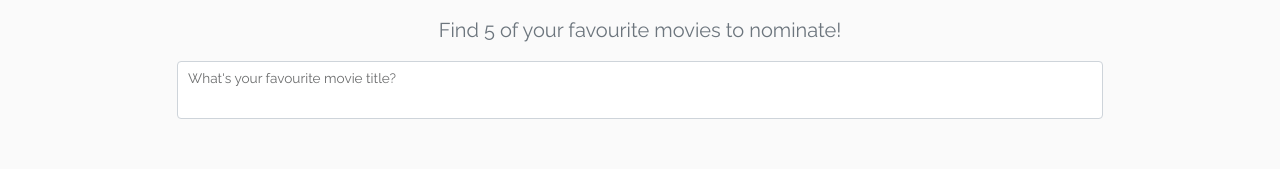
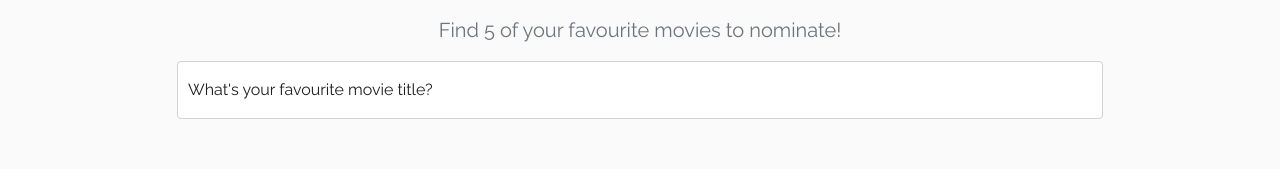
Before and after one commit to mikekang23/just-nominate, a React (Create React App) app: page / in a window 1280 px wide. Shown: the part 145-314 px from the top of the page. Built offline with nearby package versions, Linux system fonts and the light colour scheme; no server answers.

Commit message:
added a few comments, and placeholder of search input to activate placeholder animation

```diff
--- a/src/components/SearchHeader.js
+++ b/src/components/SearchHeader.js
@@ -28,6 +28,7 @@ class SearchHeader extends Component {
               onChange={(e) => onSearchChange(e)}
               value={searchValue}
               ref={this.textInput}
+              placeholder="Good Will Hunting"
             />
             <label>What's your favourite movie title?</label>
           </div>
```
Also changed, not shown: src/components/App.js (+2 -5 lines), public/emptyPoster.png (deleted), 1 other file (tests, documents, lock files or other folders).
